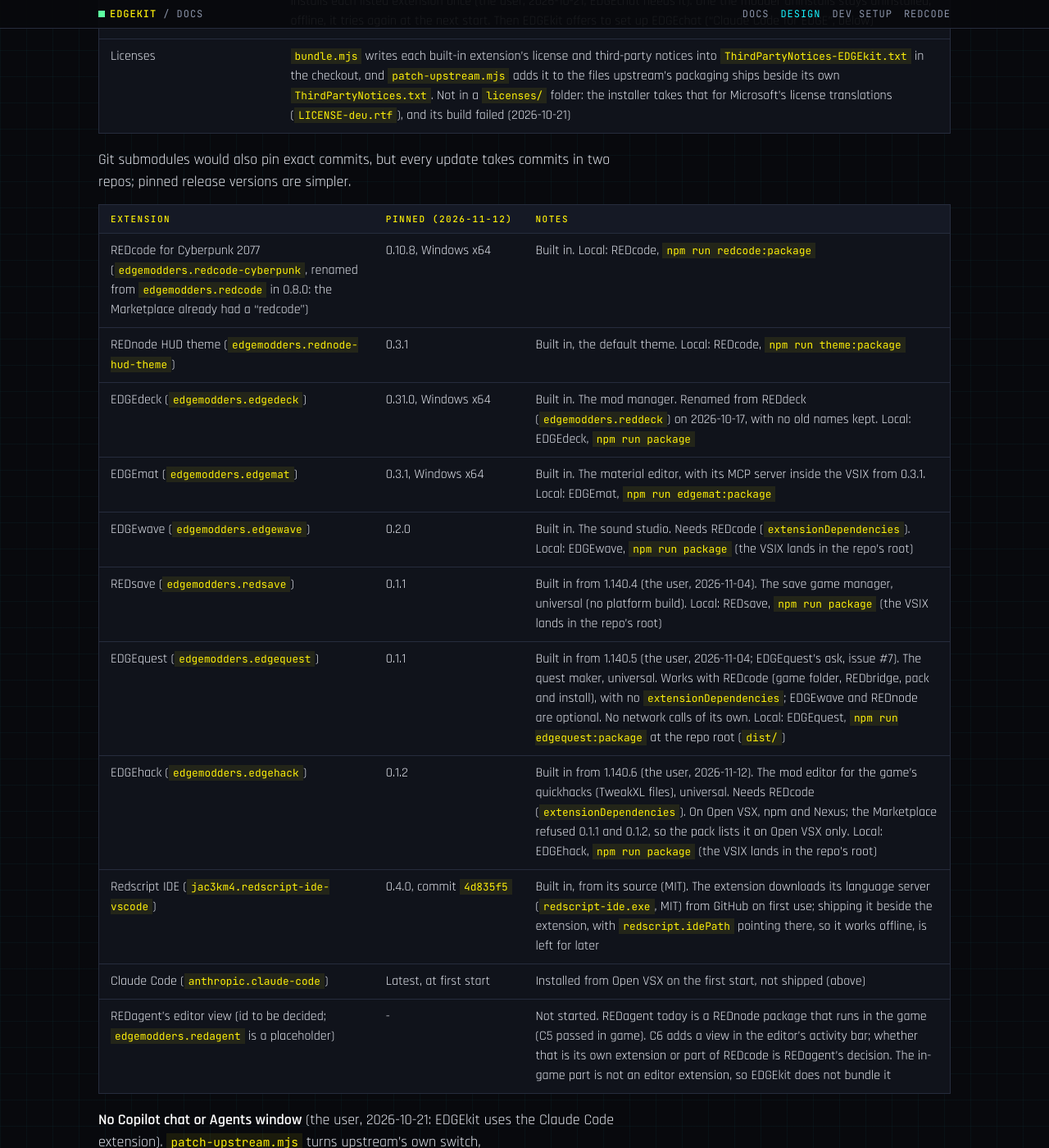
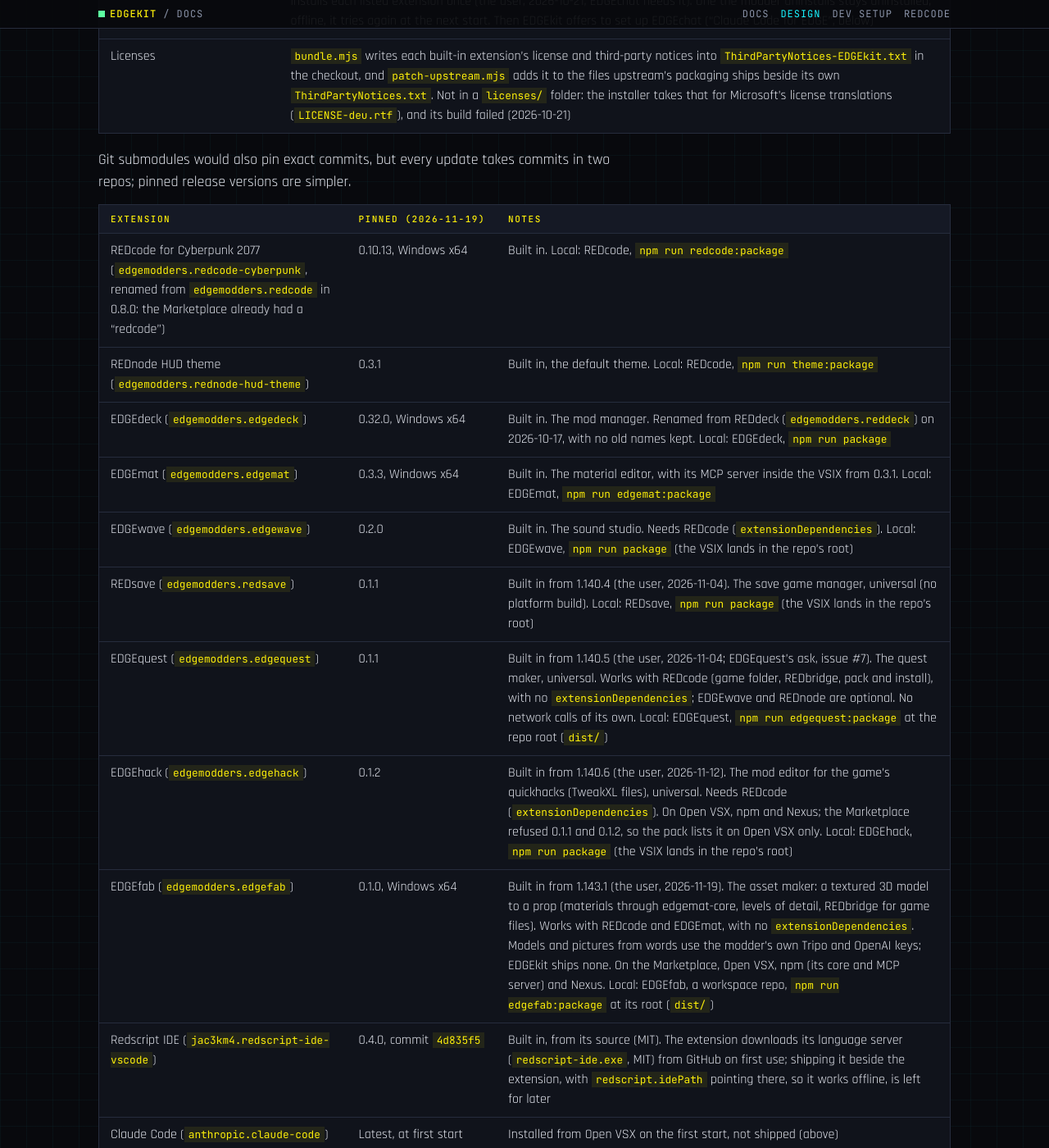
Before and after one commit to Edgemodders/EDGEkit, a Jekyll site: the page built from docs/design.md, in a window 1280 px wide and 1400 px high, scrolled down 3555 px. Shown: the whole window at 82% size. Built offline with Jekyll 4.4.1, drawn with Linux system fonts in a browser that asks for light colours; our own code applies the rules of GitHub Pages for plain Markdown files; some of the changed text lies outside the part shown.

Commit message:
1.143.1: EDGEfab 0.1.0 built in, REDcode 0.10.13, EDGEdeck 0.32.0, EDGEmat 0.3.3, pack 0.7.0
EDGEfab is on the Marketplace and Open VSX, so pack 0.7.0 lists it on both.
EDGEdeck's src/nxm.ts is unchanged since 0.29.4, so the installer's forwarder
still matches.

Co-Authored-By: Claude Opus 5.5 <noreply@anthropic.com>

```diff
--- a/docs/design.md
+++ b/docs/design.md
@@ -65,16 +65,17 @@ The list is `extensions.json`. Sources are the sibling repos, built by their own
 
 Git submodules would also pin exact commits, but every update takes commits in two repos; pinned release versions are simpler.
 
-| Extension | Pinned (2026-11-12) | Notes |
+| Extension | Pinned (2026-11-19) | Notes |
 |---|---|---|
-| REDcode for Cyberpunk 2077 (`edgemodders.redcode-cyberpunk`, renamed from `edgemodders.redcode` in 0.8.0: the Marketplace already had a "redcode") | 0.10.8, Windows x64 | Built in. Local: REDcode, `npm run redcode:package` |
+| REDcode for Cyberpunk 2077 (`edgemodders.redcode-cyberpunk`, renamed from `edgemodders.redcode` in 0.8.0: the Marketplace already had a "redcode") | 0.10.13, Windows x64 | Built in. Local: REDcode, `npm run redcode:package` |
 | REDnode HUD theme (`edgemodders.rednode-hud-theme`) | 0.3.1 | Built in, the default theme. Local: REDcode, `npm run theme:package` |
-| EDGEdeck (`edgemodders.edgedeck`) | 0.31.0, Windows x64 | Built in. The mod manager. Renamed from REDdeck (`edgemodders.reddeck`) on 2026-10-17, with no old names kept. Local: EDGEdeck, `npm run package` |
-| EDGEmat (`edgemodders.edgemat`) | 0.3.1, Windows x64 | Built in. The material editor, with its MCP server inside the VSIX from 0.3.1. Local: EDGEmat, `npm run edgemat:package` |
+| EDGEdeck (`edgemodders.edgedeck`) | 0.32.0, Windows x64 | Built in. The mod manager. Renamed from REDdeck (`edgemodders.reddeck`) on 2026-10-17, with no old names kept. Local: EDGEdeck, `npm run package` |
+| EDGEmat (`edgemodders.edgemat`) | 0.3.3, Windows x64 | Built in. The material editor, with its MCP server inside the VSIX from 0.3.1. Local: EDGEmat, `npm run edgemat:package` |
 | EDGEwave (`edgemodders.edgewave`) | 0.2.0 | Built in. The sound studio. Needs REDcode (`extensionDependencies`). Local: EDGEwave, `npm run package` (the VSIX lands in the repo's root) |
 | REDsave (`edgemodders.redsave`) | 0.1.1 | Built in from 1.140.4 (the user, 2026-11-04). The save game manager, universal (no platform build). Local: REDsave, `npm run package` (the VSIX lands in the repo's root) |
 | EDGEquest (`edgemodders.edgequest`) | 0.1.1 | Built in from 1.140.5 (the user, 2026-11-04; EDGEquest's ask, issue #7). The quest maker, universal. Works with REDcode (game folder, REDbridge, pack and install), with no `extensionDependencies`; EDGEwave and REDnode are optional. No network calls of its own. Local: EDGEquest, `npm run edgequest:package` at the repo root (`dist/`) |
 | EDGEhack (`edgemodders.edgehack`) | 0.1.2 | Built in from 1.140.6 (the user, 2026-11-12). The mod editor for the game's quickhacks (TweakXL files), universal. Needs REDcode (`extensionDependencies`). On Open VSX, npm and Nexus; the Marketplace refused 0.1.1 and 0.1.2, so the pack lists it on Open VSX only. Local: EDGEhack, `npm run package` (the VSIX lands in the repo's root) |
+| EDGEfab (`edgemodders.edgefab`) | 0.1.0, Windows x64 | Built in from 1.143.1 (the user, 2026-11-19). The asset maker: a textured 3D model to a prop (materials through edgemat-core, levels of detail, REDbridge for game files). Works with REDcode and EDGEmat, with no `extensionDependencies`. Models and pictures from words use the modder's own Tripo and OpenAI keys; EDGEkit ships none. On the Marketplace, Open VSX, npm (its core and MCP server) and Nexus. Local: EDGEfab, a workspace repo, `npm run edgefab:package` at its root (`dist/`) |
 | Redscript IDE (`jac3km4.redscript-ide-vscode`) | 0.4.0, commit `4d835f5` | Built in, from its source (MIT). The extension downloads its language server (`redscript-ide.exe`, MIT) from GitHub on first use; shipping it beside the extension, with `redscript.idePath` pointing there, so it works offline, is left for later |
 | Claude Code (`anthropic.claude-code`) | Latest, at first start | Installed from Open VSX on the first start, not shipped (above) |
 | REDagent's editor view (id to be decided; `edgemodders.redagent` is a placeholder) | - | Not started. REDagent today is a REDnode package that runs in the game (C5 passed in game). C6 adds a view in the editor's activity bar; whether that is its own extension or part of REDcode is REDagent's decision. The in-game part is not an editor extension, so EDGEkit does not bundle it |
@@ -207,7 +208,7 @@ For modders who stay in VS Code or VSCodium: one extension, `edgemodders.edgekit
 | | |
 |---|---|
 | What it is | An extension pack: a `package.json` with an `extensionPack` list and no code. Installing it installs every extension in the list; uninstalling it offers to remove them |
-| What it lists | Every extension in `extensions.json` that is published on the registry: REDcode, the REDnode HUD theme, EDGEdeck and Redscript IDE first; EDGEmat and EDGEwave from pack 0.3.0; REDsave from pack 0.4.0; EDGEquest from pack 0.5.0; EDGEhack from pack 0.6.0, on Open VSX only until the Marketplace takes it; REDagent and later EDGE extensions as each one is published |
+| What it lists | Every extension in `extensions.json` that is published on the registry: REDcode, the REDnode HUD theme, EDGEdeck and Redscript IDE first; EDGEmat and EDGEwave from pack 0.3.0; REDsave from pack 0.4.0; EDGEquest from pack 0.5.0; EDGEhack from pack 0.6.0, on Open VSX only until the Marketplace takes it; EDGEfab from pack 0.7.0; REDagent and later EDGE extensions as each one is published |
 | Where it lives | In this repo, because it belongs to EDGEkit and not to any one extension: `pack/` (manifest, README, changelog, and `members.json`, what the current pack version lists on each registry), `tools/pack.mjs` (builds one pack per registry from `members.json`, failing if a member is not published there; `--list` compares) and `.github/workflows/pack.yml` (Run workflow builds both packs as the run's artifact; with Make a release ticked it publishes with the organisation's `VSCE_PAT` and `OVSX_PAT` and the GitHub release tags `pack-v<version>`; a pushed tag did it until 2026-10-22). The app's Release workflow, ticked, starts it with Make a release when the pack's version is not tagged yet, so the pack goes out with each EDGEkit release (2026-11-03). The watch keeps `members.json` current |
 | Not in the app | The EDGEkit app does not include the pack: its extensions are already built in |
 | What it needs | VS Code installs pack members from the Microsoft Marketplace, and VSCodium from Open VSX, so each member must be published to both. A pack should list only published extensions: a missing one may stop the whole pack installing (unverified). `tools/extensions-status.mjs` shows which are ready. Checked 2026-10-15: REDdeck (now EDGEdeck) and the theme are on both; REDcode is being published; Redscript IDE is on the Marketplace only, so VSCodium users would not get it |
--- a/nexus/nexus.json
+++ b/nexus/nexus.json
@@ -11,8 +11,8 @@
   "mod": "14315126032760",
   "file": 8208054,
   "pulled": {
-    "sha256": "33b415e19092a94a2fe89ffddf9b680f20dce06d28b90d3ff05742c2f90e9fa1",
-    "at": "2026-11-12T09:35:04.485Z",
-    "version": "1.140.5"
+    "sha256": "853bdda313e12965db8385b99b274b58a681f12becaf6a29d8705add9421dd91",
+    "at": "2026-11-19T00:45:10.669Z",
+    "version": "1.140.6"
   }
 }
--- a/pack/members.json
+++ b/pack/members.json
@@ -8,6 +8,7 @@
     "edgemodders.edgewave",
     "edgemodders.redsave",
     "edgemodders.edgequest",
+    "edgemodders.edgefab",
     "jac3km4.redscript-ide-vscode"
   ],
   "openvsx": [
@@ -18,6 +19,7 @@
     "edgemodders.edgewave",
     "edgemodders.redsave",
     "edgemodders.edgequest",
-    "edgemodders.edgehack"
+    "edgemodders.edgehack",
+    "edgemodders.edgefab"
   ]
 }
--- a/pack/package.json
+++ b/pack/package.json
@@ -2,8 +2,8 @@
   "name": "edgekit",
   "publisher": "edgemodders",
   "displayName": "EDGEkit",
-  "description": "EDGEkit for Visual Studio Code: the EDGE tools for Cyberpunk 2077 modding in one install. REDcode, EDGEdeck, EDGEmat, EDGEwave, REDsave, EDGEquest, EDGEhack, the REDnode HUD theme and more.",
-  "version": "0.6.0",
+  "description": "EDGEkit for Visual Studio Code: the EDGE tools for Cyberpunk 2077 modding in one install. REDcode, EDGEdeck, EDGEmat, EDGEwave, REDsave, EDGEquest, EDGEhack, EDGEfab, the REDnode HUD theme and more.",
+  "version": "0.7.0",
   "license": "MIT",
   "icon": "icon.png",
   "preview": true,
--- a/product/welcome/edgekitWalkthrough.ts
+++ b/product/welcome/edgekitWalkthrough.ts
@@ -36,7 +36,7 @@ export const edgekitWalkthrough: BuiltinGettingStartedCategory = {
 			{
 				id: 'edgekitTools',
 				title: localize('edgekit.walkthrough.tools.title', "The EDGE tools"),
-				description: localize('edgekit.walkthrough.tools.description', "EDGEkit comes with the EDGE extensions built in: REDcode, a modding workspace for the game's files; EDGEdeck, a simple mod manager; EDGEmat, a material editor; EDGEwave, a sound studio; REDsave, a save game manager; EDGEquest, a quest maker; and EDGEhack, an editor for the game's quickhacks. They update themselves from Open VSX. New EDGE tools show up in the Extensions view as they come out.\n{0}", Button(localize('edgekit.walkthrough.tools.browse', "Browse EDGE Extensions"), 'command:workbench.extensions.search?%22edgemodders%22')),
+				description: localize('edgekit.walkthrough.tools.description', "EDGEkit comes with the EDGE extensions built in: REDcode, a modding workspace for the game's files; EDGEdeck, a simple mod manager; EDGEmat, a material editor; EDGEwave, a sound studio; REDsave, a save game manager; EDGEquest, a quest maker; EDGEhack, an editor for the game's quickhacks; and EDGEfab, which turns a 3D model into a prop for the game. They update themselves from Open VSX. New EDGE tools show up in the Extensions view as they come out.\n{0}", Button(localize('edgekit.walkthrough.tools.browse', "Browse EDGE Extensions"), 'command:workbench.extensions.search?%22edgemodders%22')),
 				completionEvents: ['onCommand:workbench.extensions.search'],
 				media: { type: 'svg', altText: 'The EDGE extensions in the Extensions view.', path: 'edgekit-tools.svg' },
 			},
```
Also changed, not shown: CLAUDE.md (+1 -1 lines), docs/dev-setup.md (+1 -1 lines), docs/index.md (+3 -3 lines), extensions.json (+13 -3 lines), CHANGELOG.md, README.md, pack/CHANGELOG.md, pack/README.md, 1 other file.
